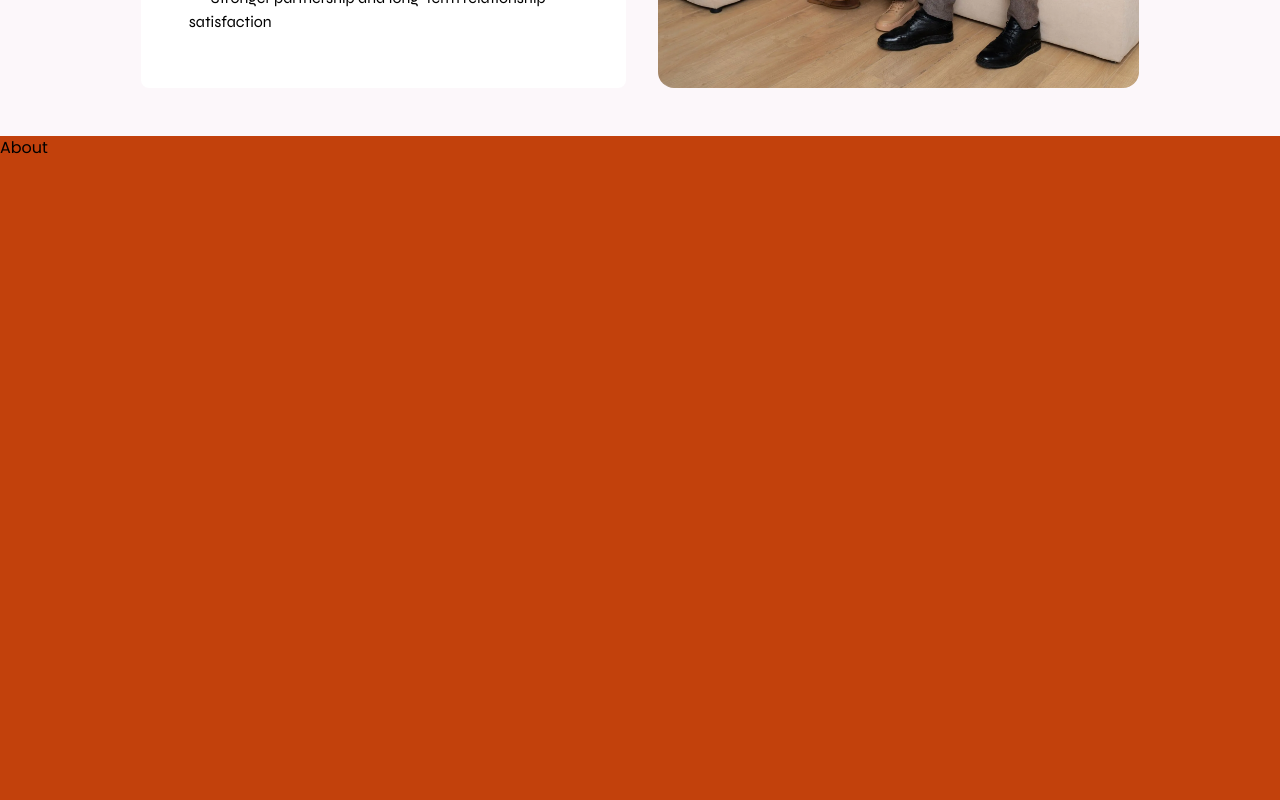
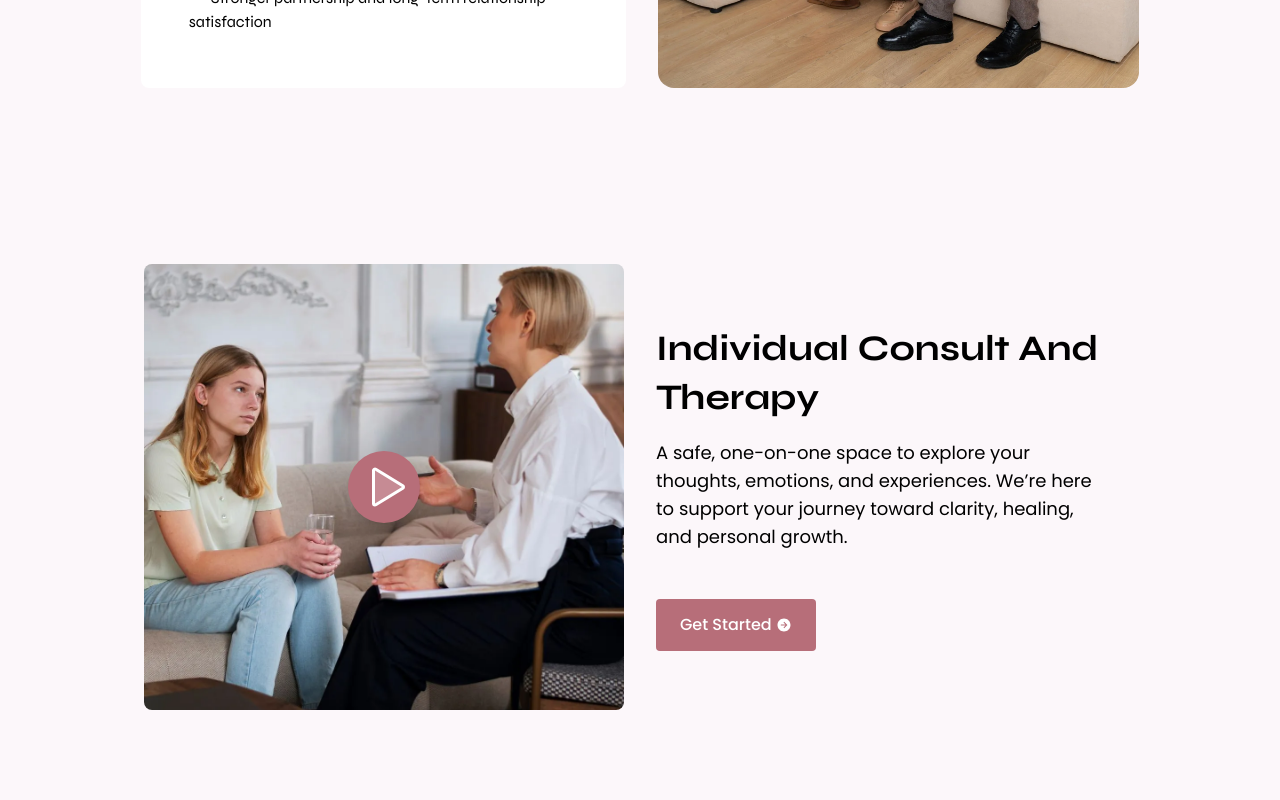
Before and after one commit to Racheal152/veloura, a React (Vite) app: page / in a window 1280 px wide. Shown: the part 1560-2360 px from the top of the page. Built offline with nearby package versions, Linux system fonts and the light colour scheme.

Commit message:
Complete error-free About Us Section

```diff
--- a/src/components/About.jsx
+++ b/src/components/About.jsx
@@ -1,8 +1,72 @@
-import React from 'react'
+import React, { useState } from 'react'
+import thumnailImg from '../assets/video-thumbnail.webp'
+import { PiPlayDuotone } from "react-icons/pi";
+import { IoArrowForwardCircleSharp } from 'react-icons/io5';
 
 const About = () => {
+  const [isvideoPlaying, setIsVideoPlaying] = useState(false);
+
+  const handleVideoPlay = () => {
+    setIsVideoPlaying(true)
+  }
+
+  const handleCloseVideo = () => {
+    setIsVideoPlaying(false)
+  }
   return (
-    <div id='about' className='h-screen bg-orange-700'>About</div>
+    <div id='about' className='bg-[#fcf7fa] pb-16 pt-20'>
+      <div className='container mx-auto'>
+        <div className='py-12 px-4 md:w-4/5 mx-auto flex flex-col md:flex-row items-center gap-8'>
+          {/* left side */}
+          <div className='md:w-1/2 w-full mb-8 md:mb-0'>
+            {
+              !isvideoPlaying ? (
+                <div className='relative '>
+                  <img src={thumnailImg} alt='video thumbnail' className='w-full md:h-[446px] h-auto rounded-lg object-cover'/>
+                  <button
+                  onClick={handleVideoPlay}
+                  className='absolute top-1/2 left-1/2 transform -translate-x-1/2 -translate-y-1/2 bg-primary p-3 rounded-full shadow-lg cursor-pointer'><PiPlayDuotone className='size-12 text-white'/></button>
+                </div>
+              ) : (null)
+            }
+          </div>
+
+          {/* right side */}
+          <div className='md:w-1/2 w-full'>
+          <h2 className='text-4xl capitalize font-secondary font-bold mb-4 leading-snug'>Individual consult and therapy</h2>
+          <p className='text-lg mb-12 md:pr-8'>A safe, one-on-one space to explore your thoughts, emotions, and experiences. We’re here to support your journey toward clarity, healing, and personal growth.</p>
+          <button className='bg-primary text-white py-3.5 px-6 font-medium rounded hover:bg-primary/90'>
+           <a href='#contact' className='flex gap-1 items-center '>
+            <span>Get Started</span>
+            <IoArrowForwardCircleSharp />
+           </a>
+          </button>
+          </div>
+        </div>
+
+        {
+          isvideoPlaying && (
+            <div className='fixed inset-0 bg-black bg-opacity-75 flex items-center justify-center z-50'>
+              <div className='relative w-full h-full flex items-center justify-center'>
+              <iframe
+                width="560"
+                height="315"
+                src="https://www.youtube.com/embed/NQcYZplTXnQ?si=tHZmqjgNt0G5pbK9"
+                title="YouTube video player"
+                frameborder="0"
+                allow="accelerometer; autoplay; clipboard-write; encrypted-media; gyroscope; picture-in-picture; web-share"
+                allowfullscreen
+                className='rounded-lg'
+              ></iframe>
+              <button onClick={handleCloseVideo} className='absolute top-4 right-4 text-white text-2xl cursor-pointer'>
+                X
+              </button>
+            </div>
+            </div>
+          )
+        }
+      </div>
+    </div>
   )
 }
 
```
